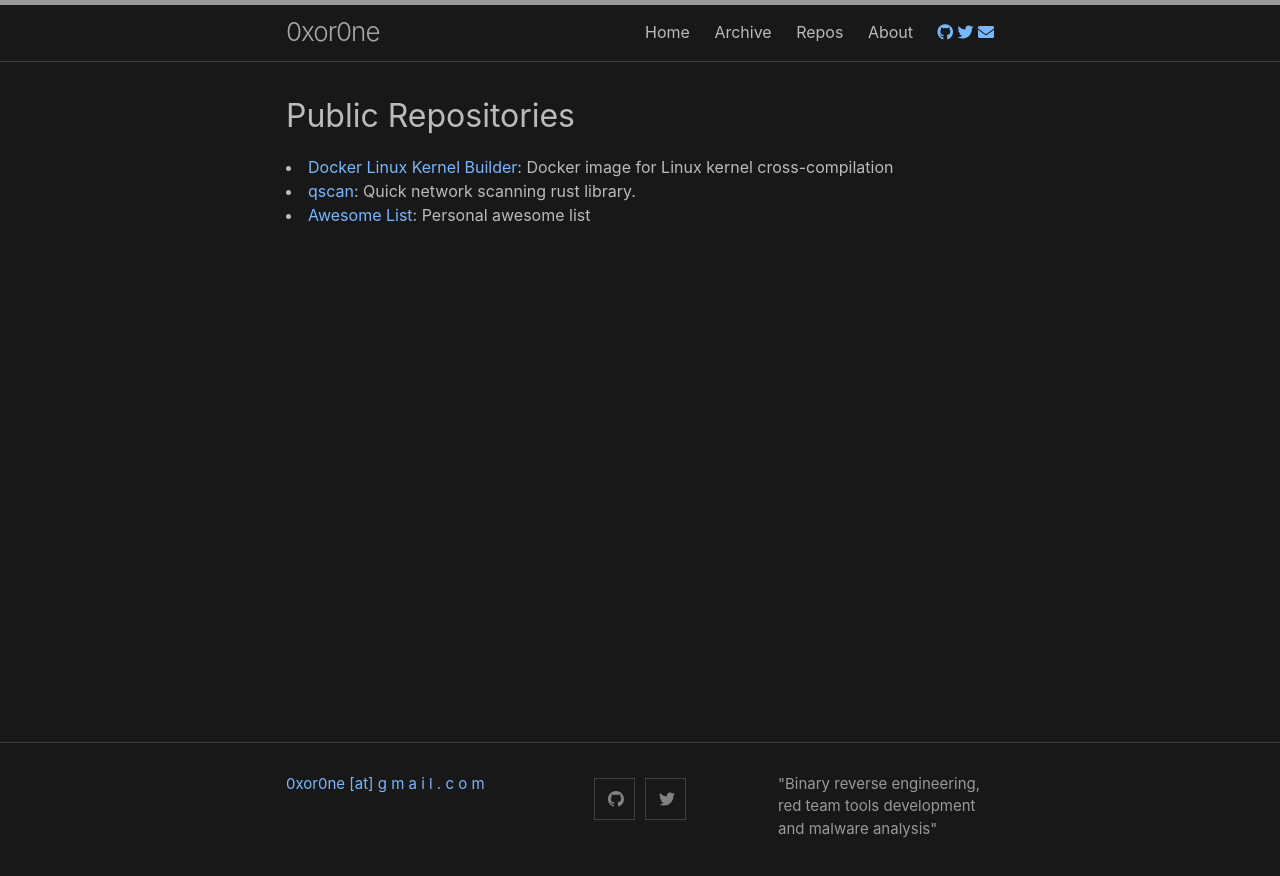
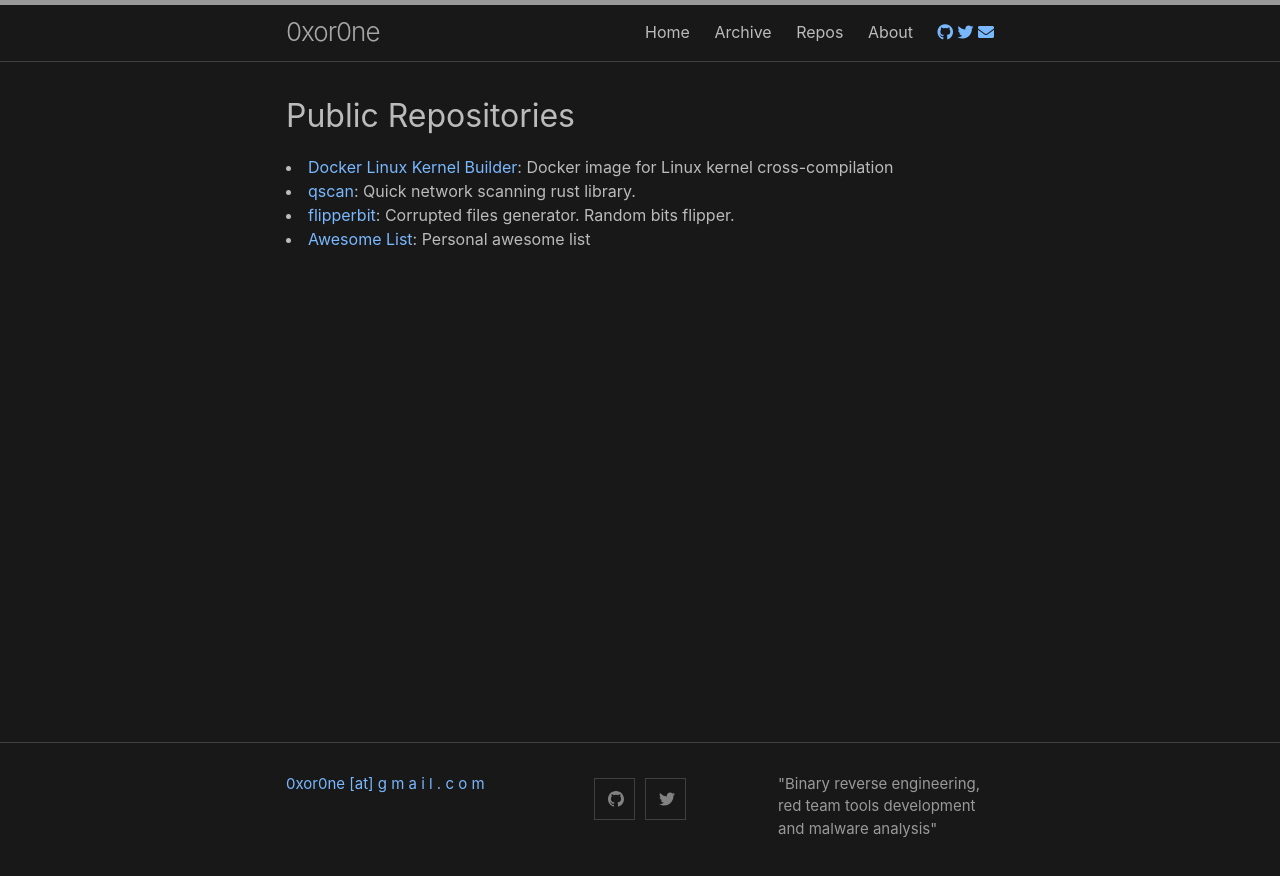
Before and after one commit to 0xor0ne/0xor0ne.github.io, a Jekyll site: the page built from repos.md, in a window 1280 px wide. Shown: the top 876 px of the page. Built offline with Jekyll 4.4.1, drawn with Linux system fonts in a browser that asks for light colours; nearby versions of some CDN libraries.

Commit message:
Add link to flipperbit repository

```diff
--- a/repos.md
+++ b/repos.md
@@ -12,5 +12,9 @@ title: Public Repositories
 </li>
 
 <li>
+  <a href="https://github.com/0xor0ne/flipperbit" target="_blank">flipperbit</a>: Corrupted files generator. Random bits flipper.
+</li>
+
+<li>
   <a href="https://github.com/0xor0ne/awesome-list" target="_blank">Awesome List</a>: Personal awesome list
 </li>
```
